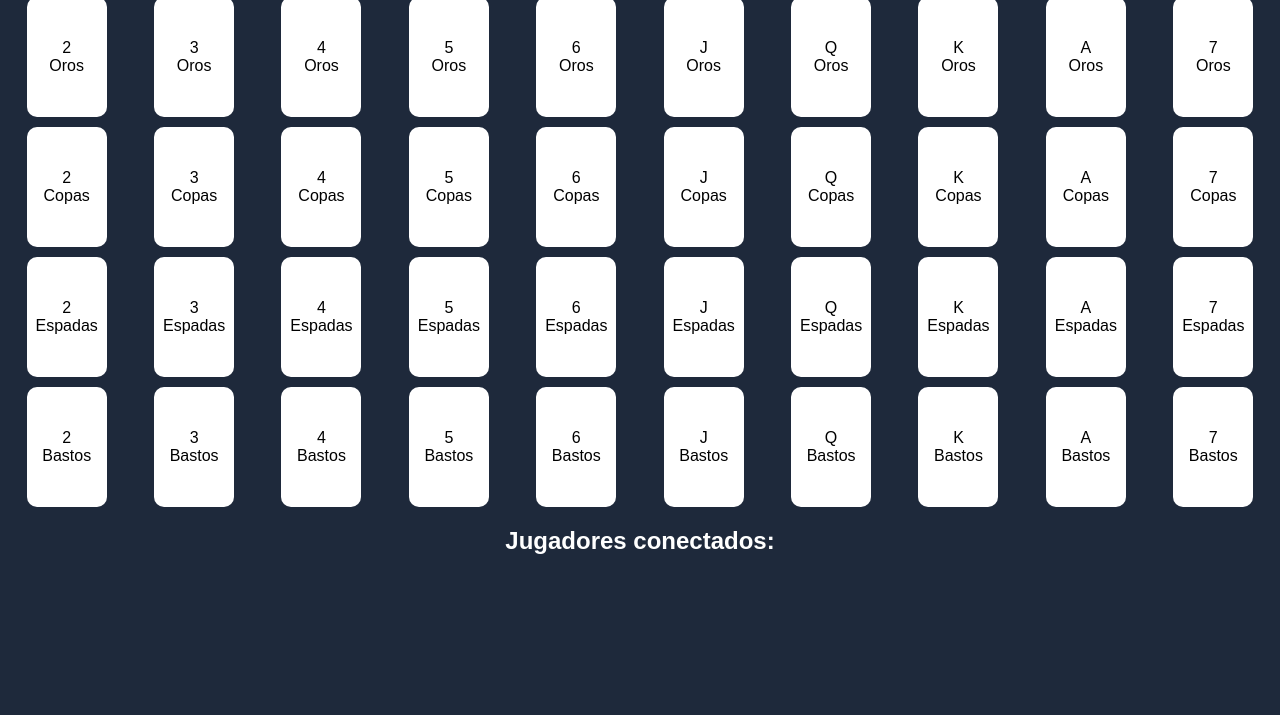
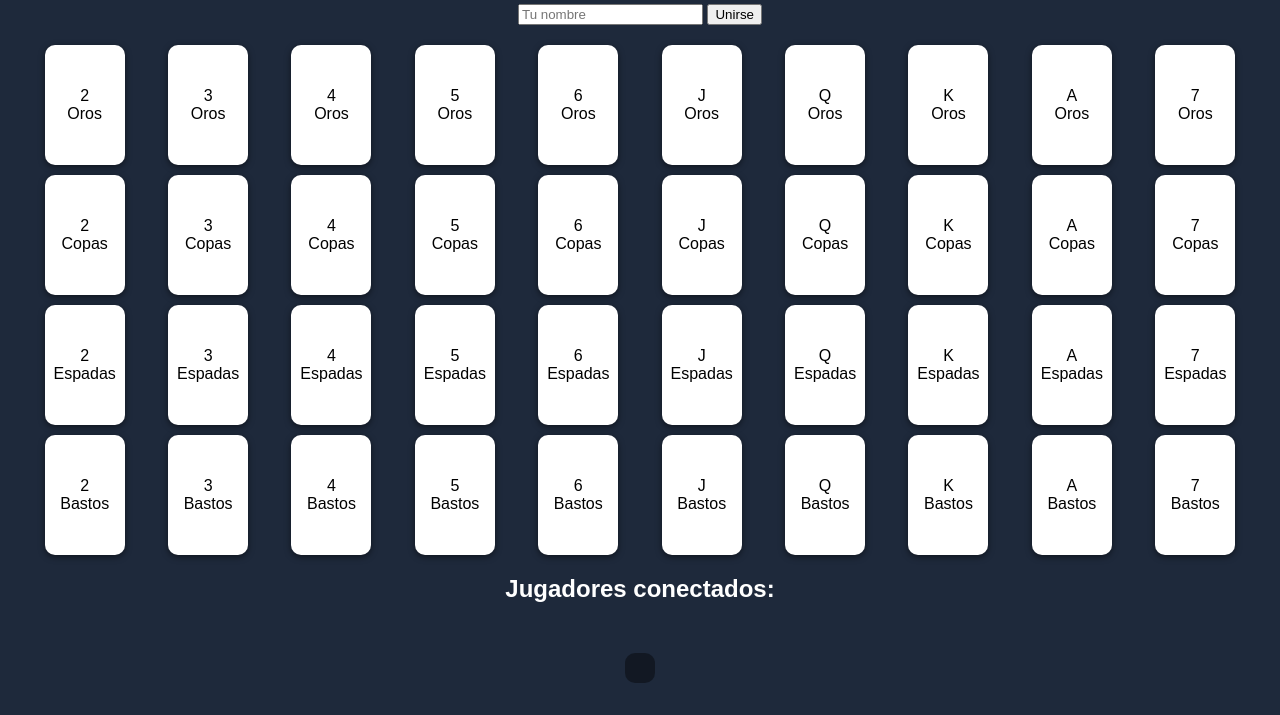
Before and after one commit to reygeer/Api, a plain HTML site: page public/index.html in a window 1280 px wide. Shown: the part 102-817 px from the top of the page. Drawn offline with nearby package versions, Linux system fonts and the light colour scheme; no server answers.

Commit message:
Update index.html

```diff
--- a/public/index.html
+++ b/public/index.html
@@ -5,23 +5,70 @@
   <title>Malilla Multijugador</title>
   <script src="/socket.io/socket.io.js"></script>
   <style>
-    body { font-family: Arial, sans-serif; background-color: #1e293b; color: white; text-align: center; }
-    h1 { margin-bottom: 20px; }
-    .cartas-container { display: grid; grid-template-columns: repeat(10, 1fr); gap: 10px; justify-items: center; }
-    .carta { width: 80px; height: 120px; background: white; color: black; border-radius: 10px;
-             display: flex; flex-direction: column; justify-content: center; align-items: center;
-             cursor: pointer; transition: transform 0.2s, box-shadow 0.2s; }
-    .carta:hover { transform: scale(1.05); }
-    .carta.seleccionada { background: #ff00fb; color: white; box-shadow: 0 0 10px #38bdf8; }
-    #jugadores { margin-top: 20px; }
+    body {
+      font-family: Arial, sans-serif;
+      background-color: #1e293b;
+      color: white;
+      text-align: center;
+      padding: 20px;
+    }
+    h1 {
+      margin-bottom: 20px;
+    }
+    .cartas-container {
+      display: grid;
+      grid-template-columns: repeat(10, 1fr);
+      gap: 10px;
+      justify-items: center;
+      margin-top: 20px;
+    }
+    .carta {
+      width: 80px;
+      height: 120px;
+      background: white;
+      color: black;
+      border-radius: 10px;
+      display: flex;
+      flex-direction: column;
+      justify-content: center;
+      align-items: center;
+      cursor: pointer;
+      transition: transform 0.2s, box-shadow 0.2s;
+      box-shadow: 0 2px 6px rgba(0, 0, 0, 0.5);
+      user-select: none;
+    }
+    .carta:hover {
+      transform: scale(1.05);
+    }
+    .carta.seleccionada {
+      background: #ff00fb;
+      color: white;
+      box-shadow: 0 0 10px #38bdf8;
+    }
+    #jugadores {
+      margin-top: 30px;
+      text-align: left;
+      display: inline-block;
+      background: rgba(0,0,0,0.4);
+      padding: 15px;
+      border-radius: 10px;
+    }
+    #jugadores p {
+      margin: 5px 0;
+    }
+    .nombre-input {
+      margin-top: 10px;
+    }
   </style>
 </head>
 <body>
 
   <h1>Cartas de la Malilla - Multijugador</h1>
 
-  <input type="text" id="nombre" placeholder="Tu nombre">
-  <button id="btnUnirse">Unirse</button>
+  <div class="nombre-input">
+    <input type="text" id="nombre" placeholder="Tu nombre">
+    <button id="btnUnirse">Unirse</button>
+  </div>
 
   <div class="cartas-container" id="cartasContainer"></div>
 
@@ -29,6 +76,7 @@
   <div id="jugadores"></div>
 
   <script>
+    // Conexión con el servidor
     const socket = io();
 
     const palos = ["Oros", "Copas", "Espadas", "Bastos"];
@@ -36,7 +84,7 @@
     const container = document.getElementById('cartasContainer');
     const jugadoresDiv = document.getElementById('jugadores');
 
-    // Generar cartas
+    // Generar cartas en la mesa
     palos.forEach(palo => {
       valores.forEach(valor => {
         const carta = document.createElement('div');
@@ -49,7 +97,7 @@
       });
     });
 
-    // Unirse con nombre
+    // Botón para unirse al juego
     document.getElementById('btnUnirse').addEventListener('click', () => {
       const nombre = document.getElementById('nombre').value;
       if (nombre) socket.emit('registrarJugador', nombre);
@@ -65,12 +113,12 @@
       }
     });
 
-    // Mostrar estado de cartas seleccionadas
+    // Mostrar cartas seleccionadas por todos
     socket.on("estadoJuego", (jugadores) => {
-      // Reiniciar visual
+      // Reiniciar selección visual
       document.querySelectorAll(".carta").forEach(c => c.classList.remove("seleccionada"));
 
-      // Marcar cartas de todos
+      // Marcar cartas seleccionadas
       for (const id in jugadores) {
         jugadores[id].cartasSeleccionadas.forEach(carta => {
           const cartaDom = [...document.querySelectorAll(".carta")]
```
